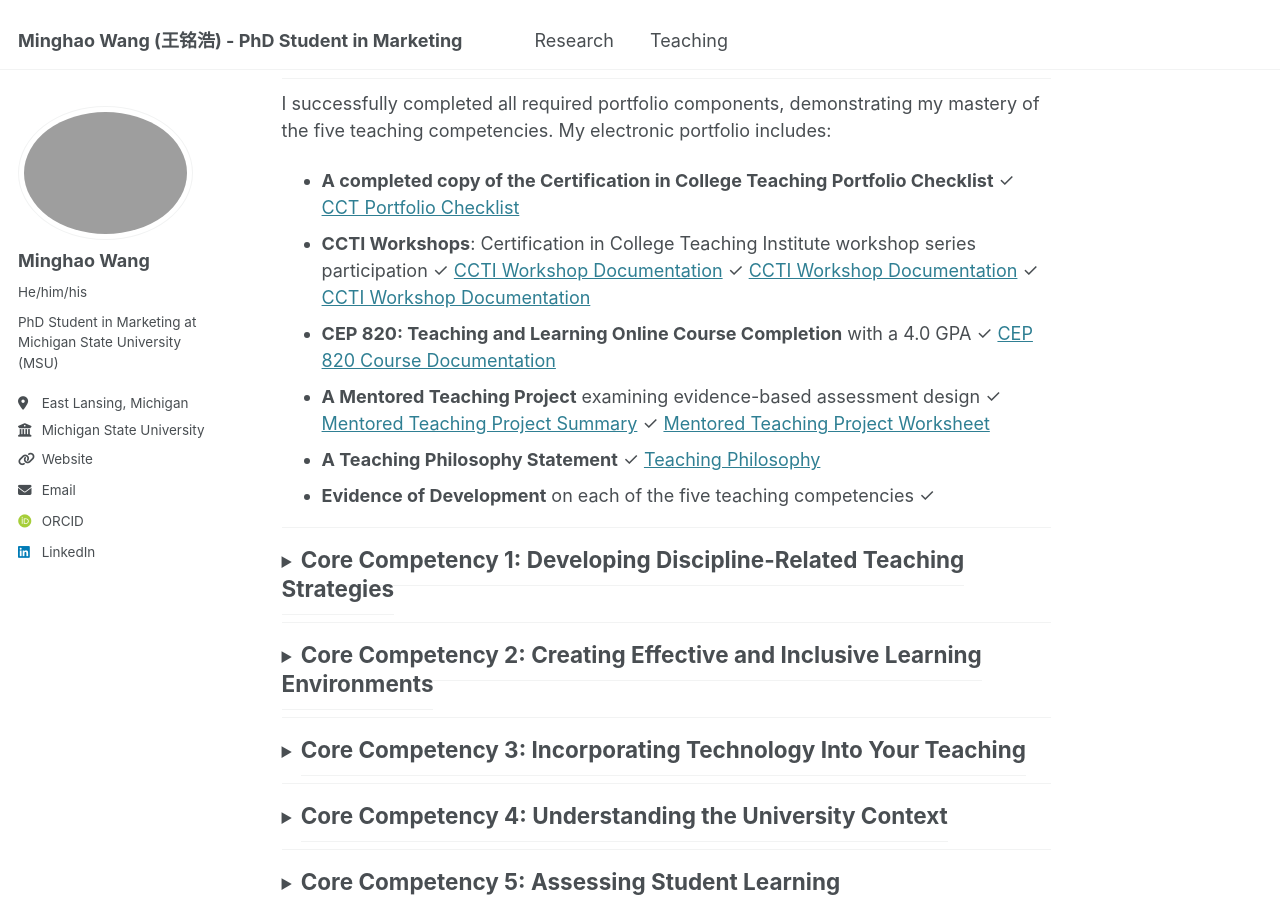
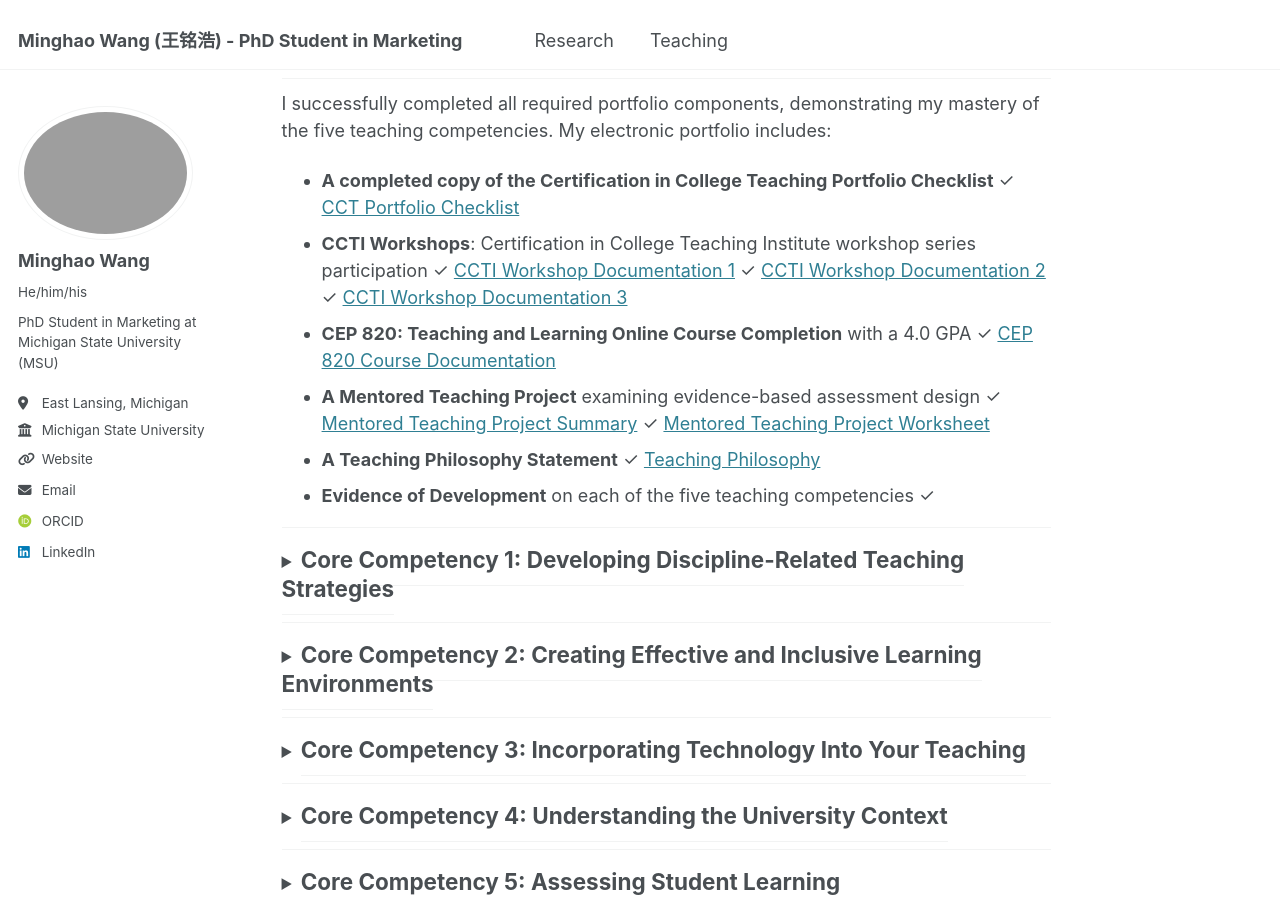
Before and after one commit to minghaowang-research/minghaowang-research.github.io, a Jekyll site: the page built from _teaching/certification-college-teaching.md, in a window 1280 px wide and 900 px high, scrolled down 894 px. Built offline with Jekyll 4.4.1, drawn with Linux system fonts in a browser that asks for light colours; some web fonts are replaced.

Commit message:
added documentstion 1, 2 and 3.

```diff
--- a/_teaching/certification-college-teaching.md
+++ b/_teaching/certification-college-teaching.md
@@ -28,7 +28,7 @@ The Certification in College Teaching (CCT) program at Michigan State University
 I successfully completed all required portfolio components, demonstrating my mastery of the five teaching competencies. My electronic portfolio includes:
 
 - **A completed copy of the Certification in College Teaching Portfolio Checklist** ✓ [CCT Portfolio Checklist](/files/CCTI/2_CCT_Portfolio_Checklist_Minghao_Wang.pdf)
-- **CCTI Workshops**: Certification in College Teaching Institute workshop series participation ✓ [CCTI Workshop Documentation](/files/CCTI/4_Competency_2_and_3.pdf) ✓ [CCTI Workshop Documentation](/files/CCTI/5_Competency_4.pdf) ✓ [CCTI Workshop Documentation](/files/CCTI/7_Competency_5.pdf)
+- **CCTI Workshops**: Certification in College Teaching Institute workshop series participation ✓ [CCTI Workshop Documentation 1](/files/CCTI/4_Competency_2_and_3.pdf) ✓ [CCTI Workshop Documentation 2](/files/CCTI/5_Competency_4.pdf) ✓ [CCTI Workshop Documentation 3](/files/CCTI/7_Competency_5.pdf)
 - **CEP 820: Teaching and Learning Online Course Completion** with a 4.0 GPA ✓ [CEP 820 Course Documentation](/files/CCTI/3_Competency_1_CEP_820_4_0.pdf)
 - **A Mentored Teaching Project** examining evidence-based assessment design ✓ [Mentored Teaching Project Summary](/files/CCTI/8_Competency_5_Summary_Artifacrs.pdf) ✓ [Mentored Teaching Project Worksheet](/files/CCTI/6_Competency_5_Mentored_Project_Worksheet_Minghao.pdf)
 - **A Teaching Philosophy Statement** ✓ [Teaching Philosophy](/teaching/teaching-philosophy)
```
